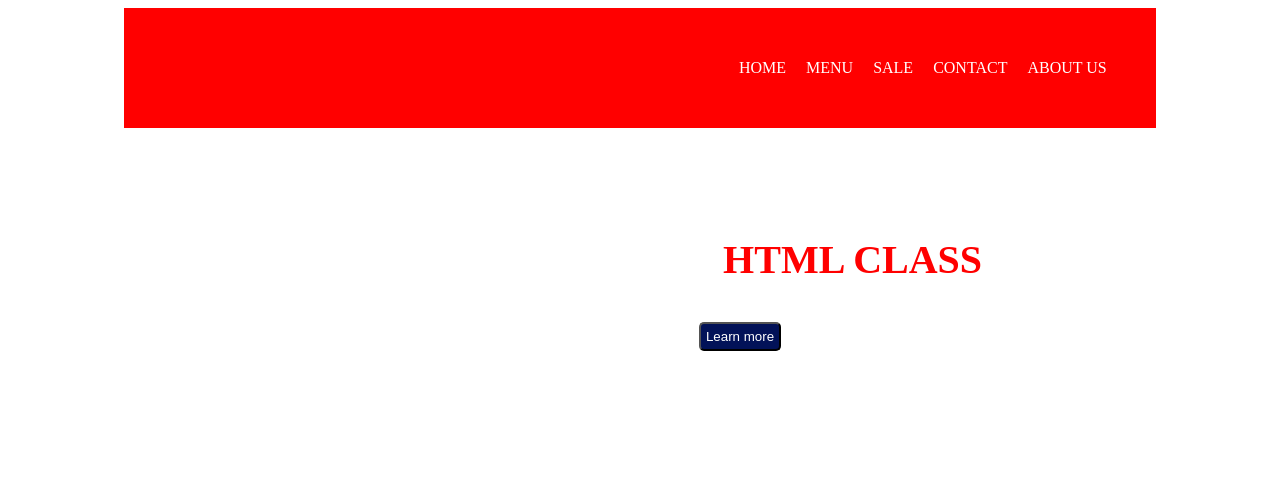
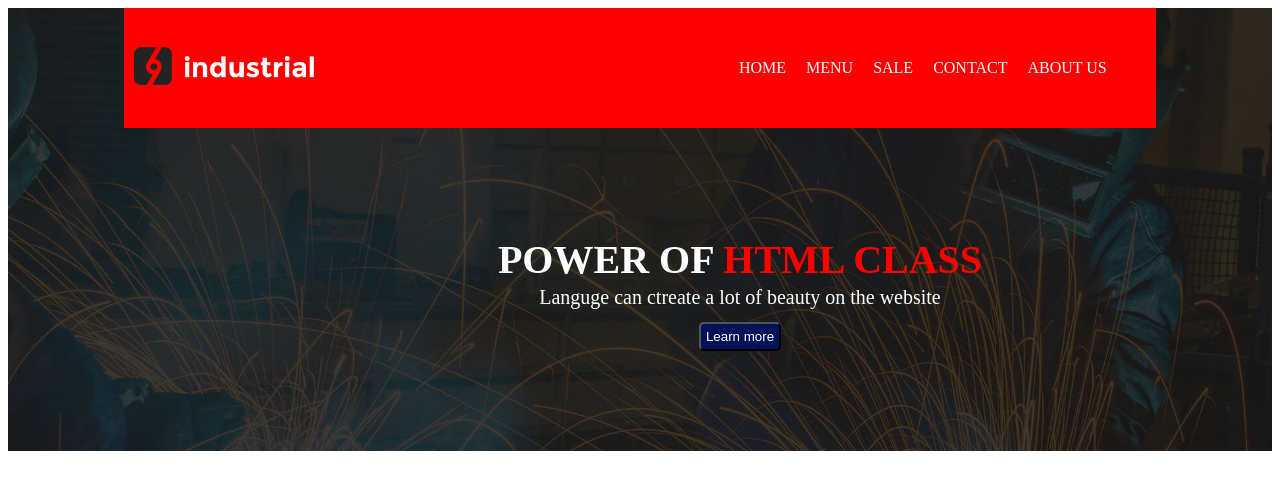
Before and after one commit to Camchi1230/header, a plain HTML site: page index.html in a window 1280 px wide. Shown: the top 490 px of the page. Drawn offline with Linux system fonts and the light colour scheme; the site is published under a folder, as on GitHub Pages, so addresses that start at the root find nothing.

Commit message:
Update index.html

```diff
--- a/index.html
+++ b/index.html
@@ -4,7 +4,7 @@
     <title>HEADER</title>
     <style>
     .header{
-        background: url(/images/bg_header.jpg);
+        background: url(images/bg_header.jpg);
         background-size: cover;
     }
         body {
@@ -72,7 +72,7 @@
     <div class="header">
         <div class="nav">
             <div class="logo">
-                <img src="/images/logo.png" alt="">
+                <img src="images/logo.png" alt="">
             </div>
             <div class="menu">
                 <ul>
```
